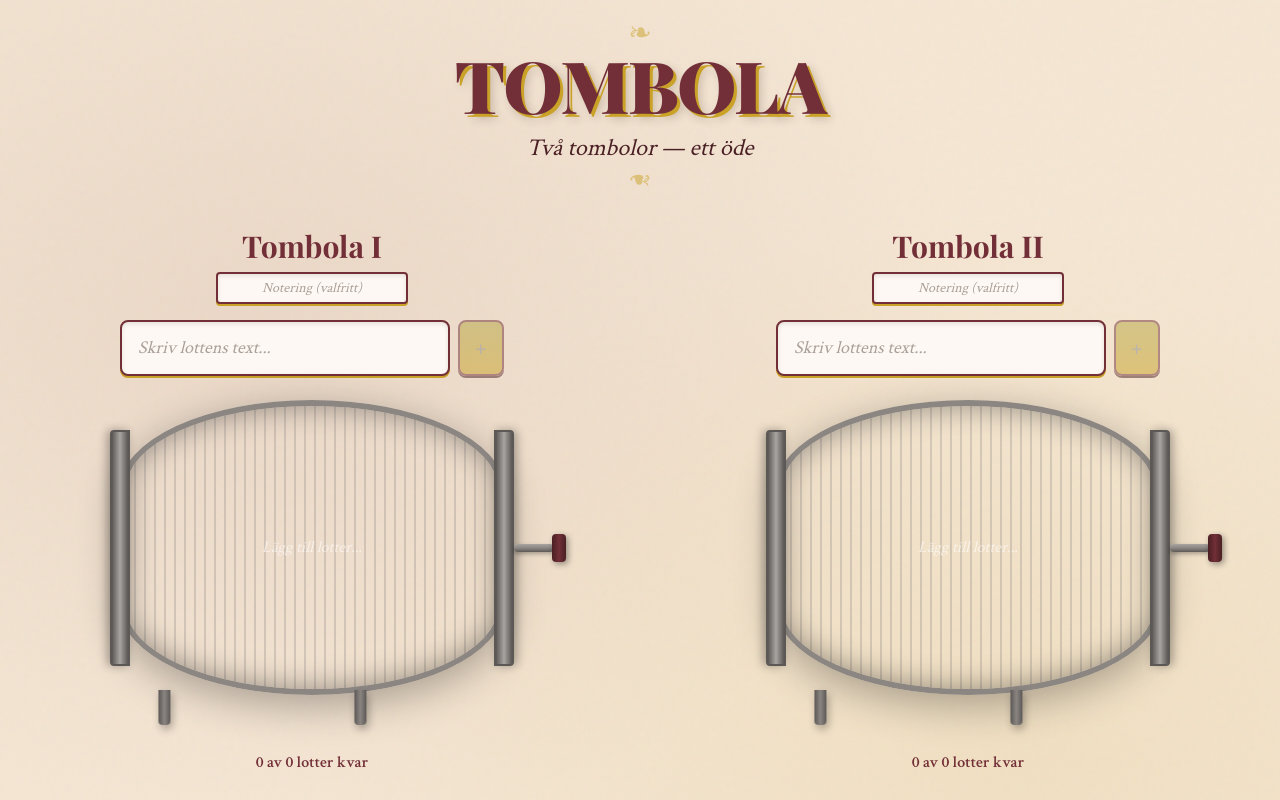
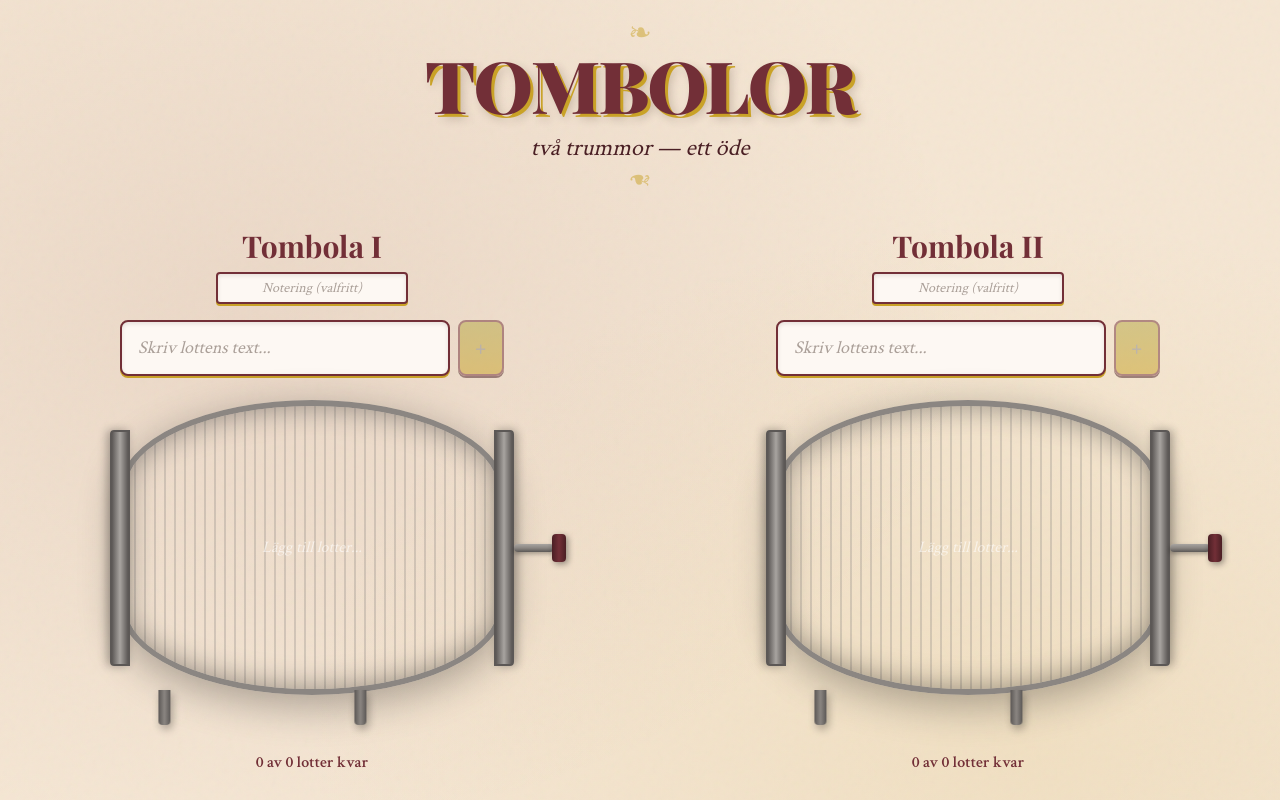
Before and after one commit to rrirrirr/tombolor, a Next.js app: page / in a window 1280 px wide. Shown: the top 800 px of the page. Built offline with nearby package versions, Linux system fonts and the light colour scheme.

Commit message:
change text: tombola to tombolor

```diff
--- a/app/page.tsx
+++ b/app/page.tsx
@@ -17,13 +17,13 @@ export async function generateMetadata({ searchParams }: Props): Promise<Metadat
   const params = await searchParams;
   const encoded = params.s;
 
-  let title = "Tombola | Dra Din Lott";
-  const description = "Två tombolor - ett öde";
+  let title = "Tombolor | Dra Din Lott";
+  const description = "två trummor - ett öde";
 
   if (encoded) {
     const state = decodeState(encoded);
     if (state?.title) {
-      title = `${state.title} | Tombola`;
+      title = `${state.title} | Tombolor`;
     }
   }
 
@@ -34,13 +34,13 @@ export async function generateMetadata({ searchParams }: Props): Promise<Metadat
       title,
       description,
       url: "https://tombolor.se",
-      siteName: "Tombola",
+      siteName: "Tombolor",
       images: [
         {
           url: "/opengraph.png",
           width: 1200,
           height: 630,
-          alt: "Tombola - Dra din lott",
+          alt: "Tombolor - Dra din lott",
         },
       ],
       locale: "sv_SE",
--- a/app/tombola-client.tsx
+++ b/app/tombola-client.tsx
@@ -281,13 +281,13 @@ export default function TombolaClient() {
               "3px 3px 0 var(--gold), 5px 5px 10px rgba(44, 24, 16, 0.2)",
           }}
         >
-          {displayTitle || "TOMBOLA"}
+          {displayTitle || "TOMBOLOR"}
         </h1>
         <p
           className="text-xl sm:text-2xl italic"
           style={{ color: "var(--burgundy-dark)" }}
         >
-          Två tombolor &mdash; ett öde
+          två trummor &mdash; ett öde
         </p>
       </header>
 
```
